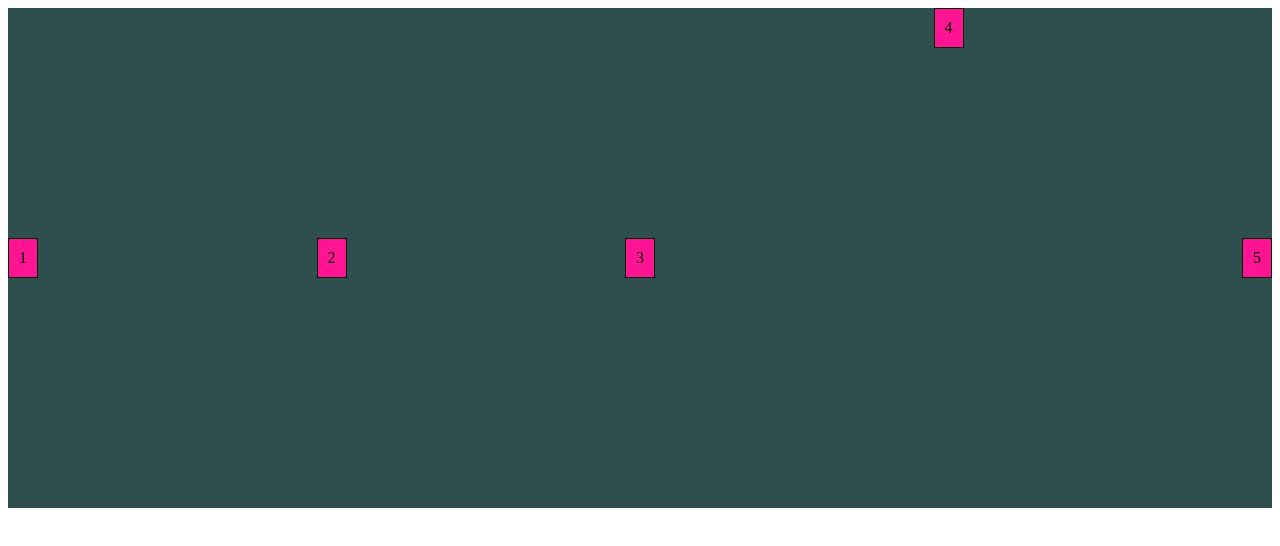
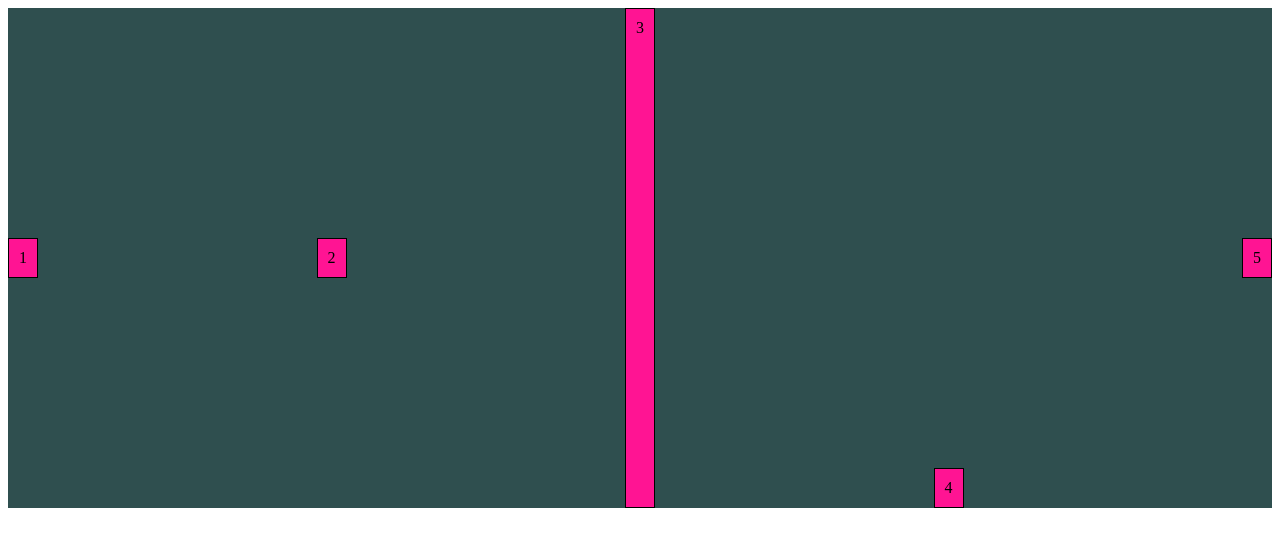
Before and after one commit to Y-Muni/Working-with-flexes, a plain HTML site: page index2.html in a window 1280 px wide. Drawn offline with Linux system fonts and the light colour scheme.

Commit message:
changes11

```diff
--- a/css/style2.css
+++ b/css/style2.css
@@ -13,6 +13,10 @@
     background-color: deeppink;
 }
 
+.flexbox > div:nth-child(3) {
+    align-self: stretch;
+}
+
 .flexbox > div:nth-child(4) {
-    align-self: flex-start;
+    align-self: flex-end;
 }
```
